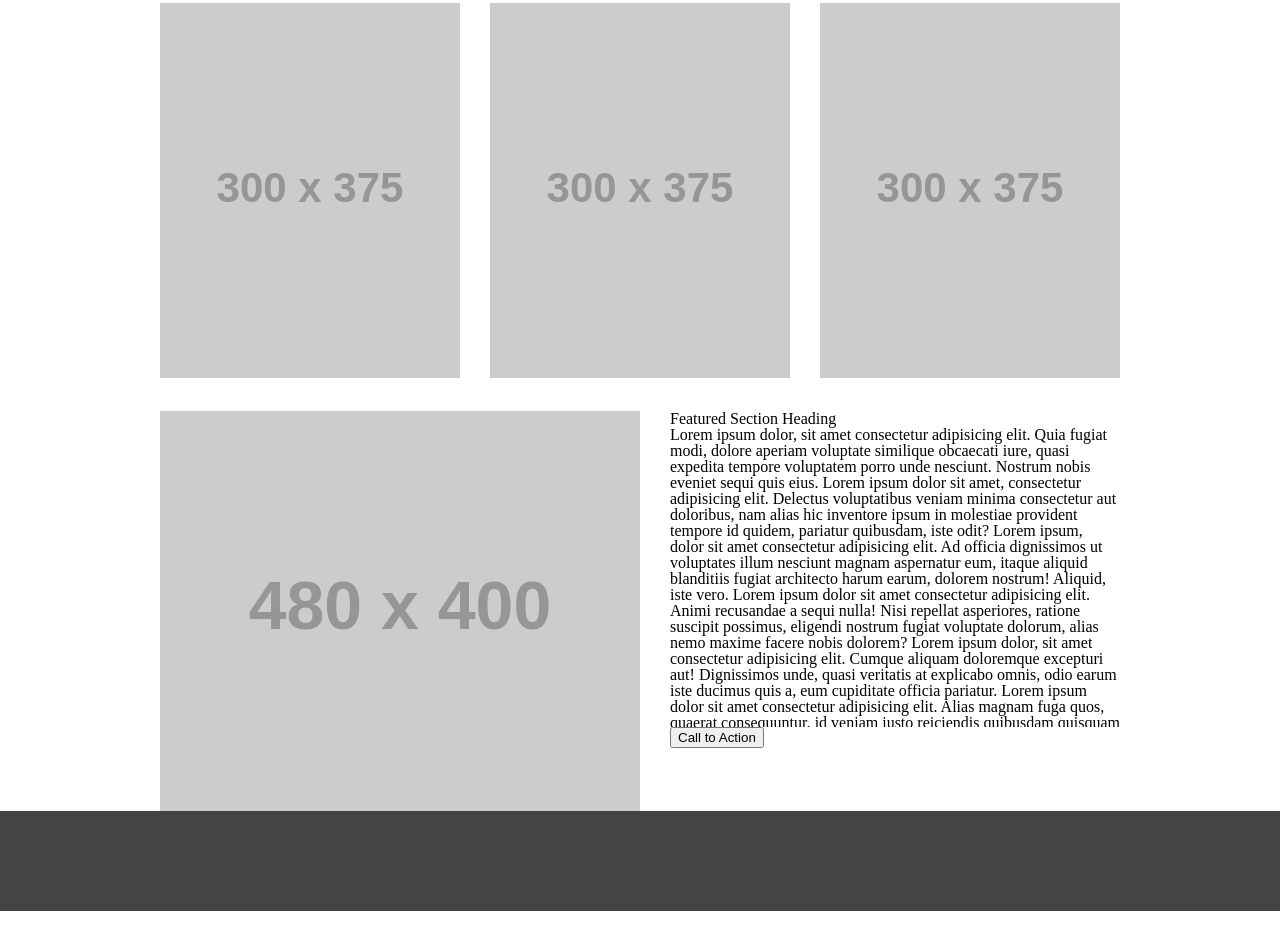
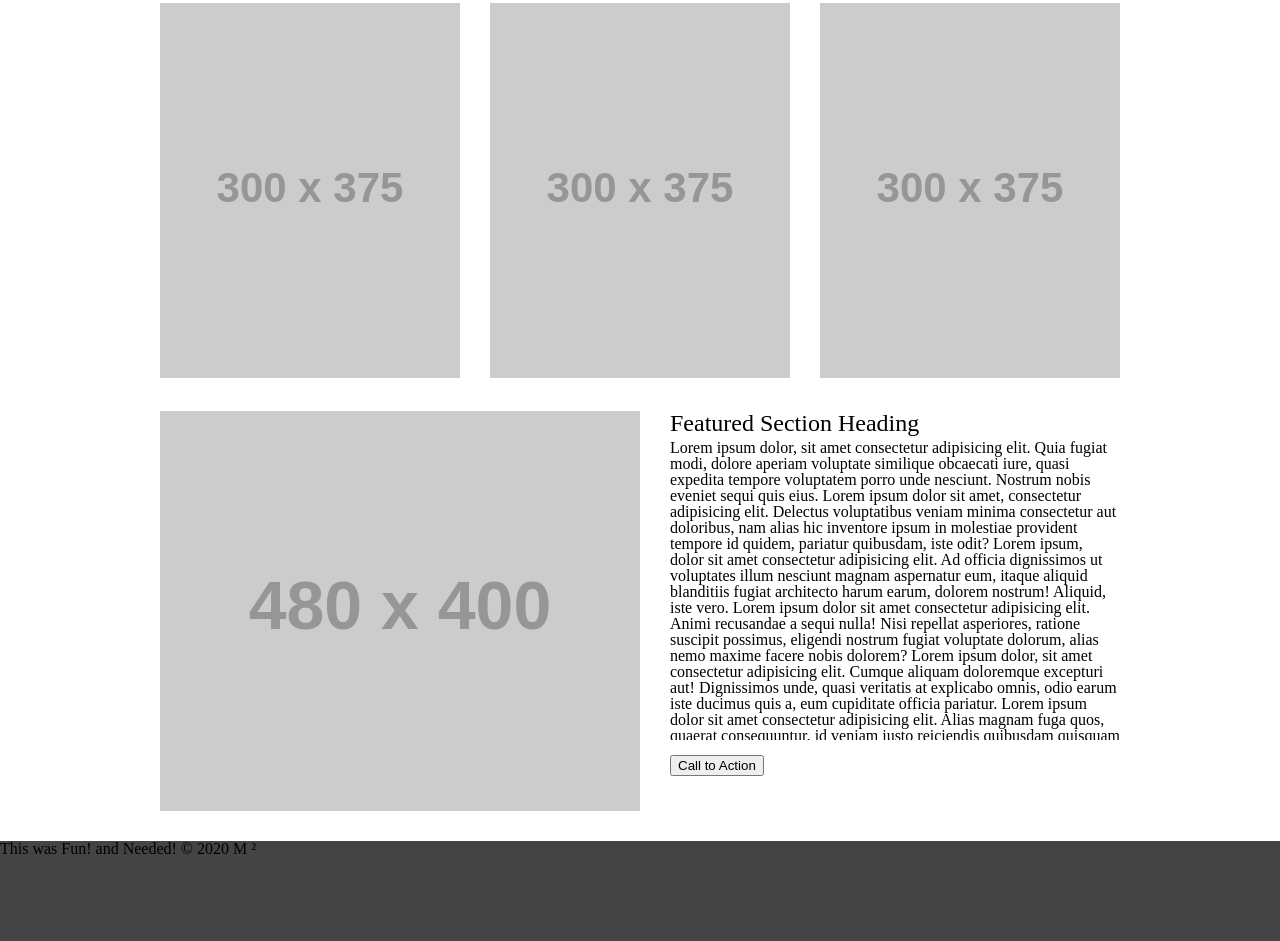
Before and after one commit to DaddyBearSEA/wireframes, a plain HTML site: page index.html in a window 1280 px wide. Shown: the part 600-1541 px from the top of the page. Before the commit the page ends 1511 px from the top, so only its background shows below. Drawn offline with Linux system fonts and the light colour scheme; placeholder pictures from the web are drawn by us.

Commit message:
added margins for the footer, section article and header, and the button

```diff
--- a/index.html
+++ b/index.html
@@ -49,6 +49,6 @@
       </section>
     </article>
   </main>
-  <footer></footer>
+  <footer>This was Fun! and Needed! &copy 2020 M &sup2;</footer>
 </body>
 </html>
--- a/style.css
+++ b/style.css
@@ -32,13 +32,16 @@ header ul li{
   line-height: 90px;
   margin-right: 90px;
 
-
 }
 
 main {
   width: 960px;
   margin: 0px auto;
+  margin-bottom: 30px;
 
+}
+h1 {
+  font-size: 18pt;
 }
 
 main > img:first-child {
@@ -64,6 +67,7 @@ main > article {
   overflow: hidden;  /* this is were the bottom disappears */
 
 }
+
 main > article > * {
   float: left;
   width: 50%;
@@ -74,6 +78,7 @@ main > article > section {
 }
 
 main > article > section > p {
+  margin-top: 5px;
   height: 300px;
   overflow: auto;
 
@@ -83,6 +88,11 @@ footer {
   height: 100px;
   background-color: #444;
   margin-top: 30px:
+
+
+}
+button{
+  margin-top: 15px;
 }
 
 button:hover  {
```
